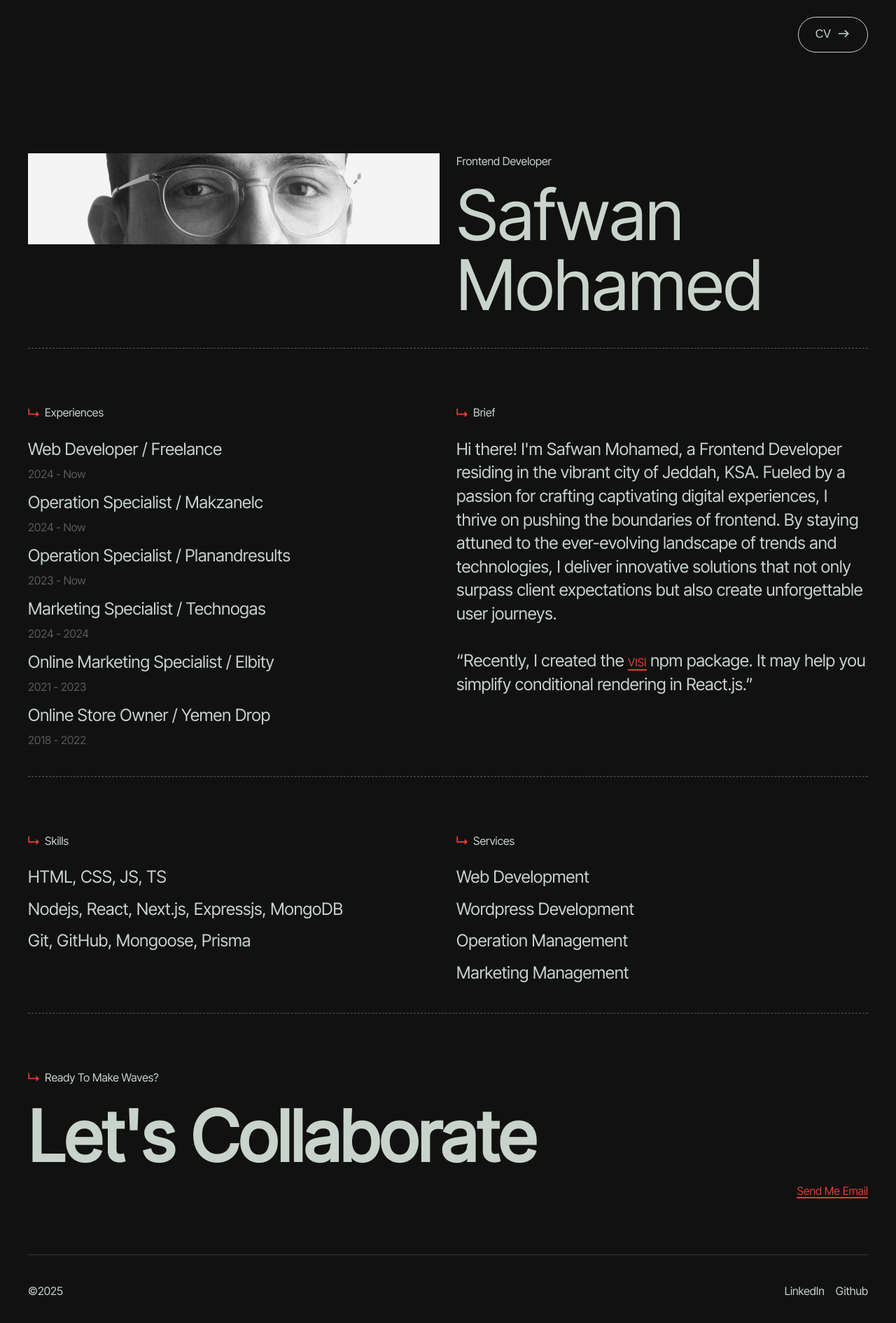
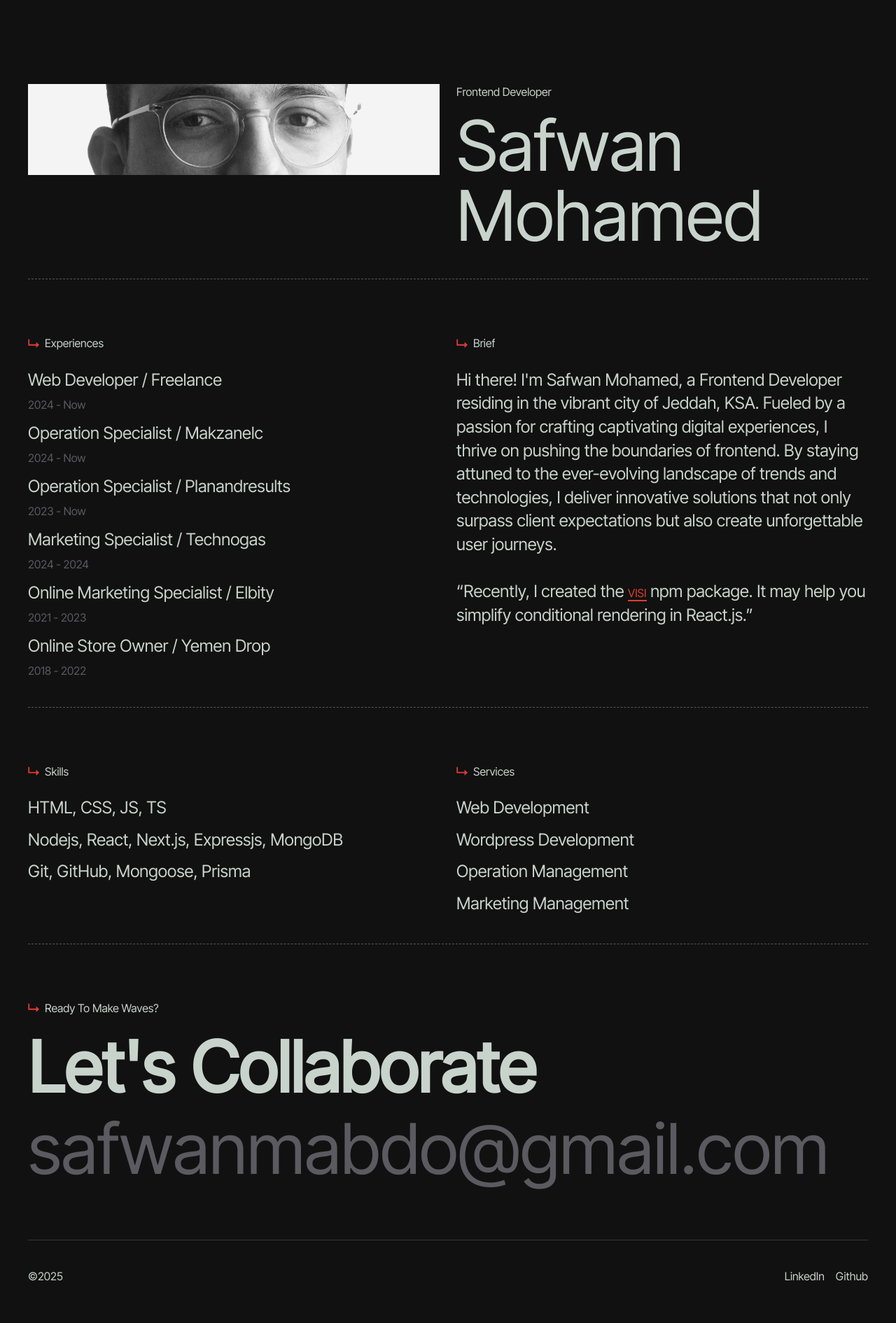
Before and after one commit to sfwnisme/sfwn.me_v25, a Next.js app: page / in a window 1280 px wide. Shown: the top 1890 px of the page at 70% size. Built offline with nearby package versions, Linux system fonts and the light colour scheme.

Commit message:
refactor: remove navbar and bottom email link

```diff
--- a/app/layout.tsx
+++ b/app/layout.tsx
@@ -2,7 +2,7 @@ import type { Metadata } from "next";
 import { Inter_Tight } from "next/font/google";
 import "./globals.css";
 import Styles from "./layout.module.css";
-import Nav from "@/components/Nav/Nav";
+// import Nav from "@/components/Nav/Nav";
 
 const interTight = Inter_Tight({
   subsets: ["latin"],
@@ -23,7 +23,7 @@ export default function RootLayout({
   return (
     <html lang="en">
       <body className={`${interTight.className} ${Styles.layout}`}>
-        <Nav />
+        {/* <Nav /> */}
         {children}
       </body>
     </html>
--- a/components/Contact/Contact.module.css
+++ b/components/Contact/Contact.module.css
@@ -9,4 +9,7 @@
   font-size: var(--font-h1);
   line-height: var(--font-h1-line-height);
   color: var(--color-gray);
+  @media (max-width: 600px) {
+    font-size: var(--font-h3);
+  }
 }
--- a/components/Contact/Contact.tsx
+++ b/components/Contact/Contact.tsx
@@ -1,18 +1,19 @@
 import React from 'react'
 import Styles from './Contact.module.css'
 import Title from '../Title/Title'
-import LinkButton from '../Link/LinkButton'
+// import LinkButton from '../Link/LinkButton'
 
 export default function Contact() {
   return (
     <section className={Styles.contact} id="contact">
       <Title>Ready To Make Waves?</Title>
       <h1 className={Styles.contact__title}>Let&apos;s Collaborate</h1>
-      <div style={{ paddingInlineStart: '1rem', textAlign: 'right' }}>
+      <a href="mailto:safwanmabdo@gmail.com" className={Styles.contact__email}>safwanmabdo@gmail.com</a>
+      {/* <div style={{ paddingInlineStart: '1rem', textAlign: 'right' }}>
         <LinkButton href="mailto:safwanmohamedabdo@gmail.com">
           Send Me Email
         </LinkButton>
-      </div>
+      </div> */}
     </section>
   )
 }
--- a/components/Nav/Nav.tsx
+++ b/components/Nav/Nav.tsx
@@ -1,12 +1,12 @@
 'use client'
 import React from 'react'
 import Styles from './Nav.module.css'
-import Button from '../Button/Button'
+// import Button from '../Button/Button'
 import { motion } from 'motion/react'
-import { useRouter } from 'next/navigation'
+// import { useRouter } from 'next/navigation'
 
 export default function Nav() {
-  const router = useRouter()
+  // const router = useRouter()
   const logoVariants = {
     hidden: { opacity: 0, y: 100 },
     visible: { opacity: 1, y: 0 }
@@ -14,15 +14,16 @@ export default function Nav() {
 
   return (
     <nav className={Styles.nav}>
-      {/* <figure className={Styles.nav__logo}>
-        <motion.img variants={logoVariants} initial="hidden" animate="visible" src="/sfwn-logo-white.png" alt="" />
-      </figure> */}
+      <figure className={Styles.nav__logo}>
+
+        <motion.img variants={logoVariants} initial="hidden" animate="visible" src="/sfwn-rectangular.png" alt="" />
+      </figure>
       <div></div>
-      <motion.div variants={logoVariants} initial="hidden" animate="visible" transition={{ delay: 0.1 }} className={Styles.nav__buttons}>
+      {/* <motion.div variants={logoVariants} initial="hidden" animate="visible" transition={{ delay: 0.1 }} className={Styles.nav__buttons}>
         <Button onClick={() => router.push('https://docs.google.com/document/d/1uSzOK67JPBiA6Y_7me9PFl3eLYMgJ4d9af-Oi6GlbWc/edit?tab=t.0#heading=h.yieyffp1owqb')}>
           CV
         </Button>
-      </motion.div>
+      </motion.div> */}
     </nav>
   )
 }
```
